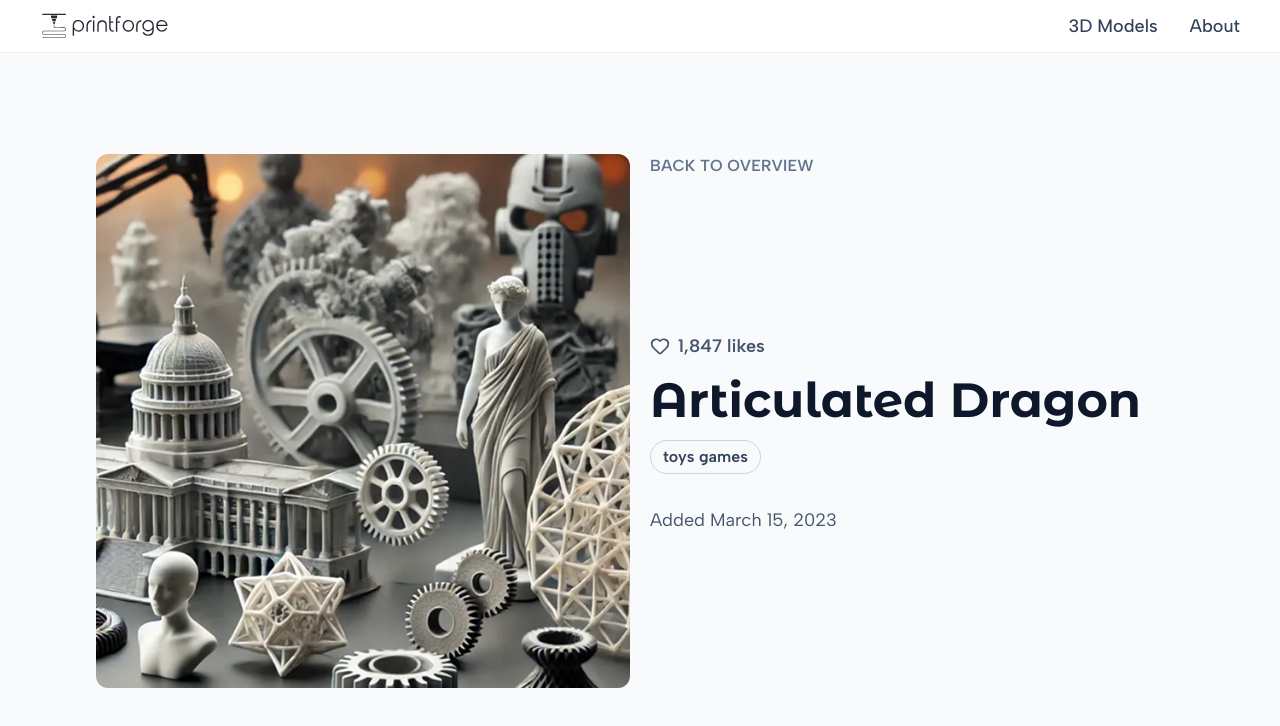
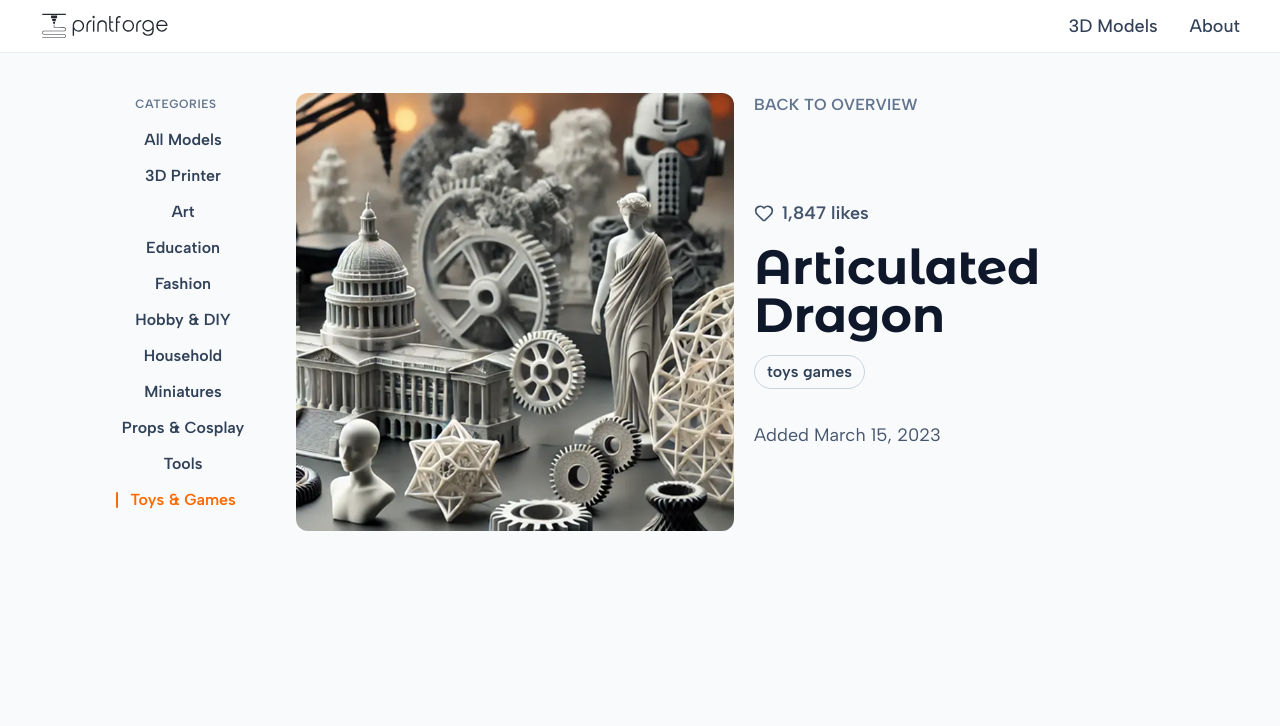
Before and after one commit to Kirubel-Te/Next3DProject, a Next.js app: page /3d-models/1 in a window 1280 px wide. Shown: the top 726 px of the page. Built offline with nearby package versions, Linux system fonts and the light colour scheme; a web font is replaced by a local one.

Commit message:
house keeping edits commited

```diff
--- a/app/3d-models/[id]/page.tsx
+++ b/app/3d-models/[id]/page.tsx
@@ -4,6 +4,7 @@ import React from 'react'
 import { Heart } from 'lucide-react'
 import type { ModelDetailPageProps } from '../../types'
 import { getModelById } from '@/app/lib/models'
+import CategoryNav from '../CategoryNav'
 
 const page = async ({ params }: ModelDetailPageProps) => {
     const id = await params.then(p => p.id)
@@ -21,14 +22,19 @@ const page = async ({ params }: ModelDetailPageProps) => {
     : 'Uncategorized'
 
   return (
-    <div className="bg-slate-50 flex flex-col justify-center items-center w-full min-h-[calc(100dvh-64px)]">
-      <div className='w-[85%] mx-auto py-10 grid grid-cols-1 md:grid-cols-2 gap-5'>
+    <div className="min-h-[calc(100dvh-64px)] bg-slate-50">
+      <div className="mx-auto flex max-w-[90%] flex-col gap-8 px-6 py-10">
+        <CategoryNav activeSlug={model?.category} variant="mobile" />
+        <div className="flex flex-col gap-8 lg:flex-row">
+          <CategoryNav activeSlug={model?.category} variant="sidebar" />
+          <div className="flex min-w-0 flex-1 flex-col gap-6 lg:flex-[1_1_0%]">
+            <div className="grid grid-cols-1 gap-5 md:grid-cols-2">
               <div>
                 <Image
-            src = '/hero-image 1.png'
-            alt = 'Model Image'
-            width = {600}
-            height = {400}
+                  src='/hero-image 1.png'
+                  alt='Model Image'
+                  width={600}
+                  height={400}
                   className='rounded-xl'
                 />
               </div>
@@ -54,8 +60,11 @@ const page = async ({ params }: ModelDetailPageProps) => {
                       {categoryLabel}
                     </span>
                   </div>
-            <div className='flex flex-wrap items-center mt-4 gap-4 text-base text-slate-600 md:text-lg'>
+                  <div className='mt-4 flex flex-wrap items-center gap-4 text-base text-slate-600 md:text-lg'>
                     <span>Added {addedDate}</span>
+                  </div>
+                </div>
+              </div>
             </div>
           </div>
         </div>
--- a/app/3d-models/category/[categoryName]/page.tsx
+++ b/app/3d-models/category/[categoryName]/page.tsx
@@ -7,7 +7,7 @@ const page = async({params}:CategoryPageProps) => {
     const { categoryName } = await params
     const models = getCategoryBySlug(categoryName)
   return (
-    <div className="min-h-screen bg-slate-50">
+    <div className="min-h-[calc(100dvh-64px)] bg-slate-50">
       <div className="mx-auto flex max-w-[90%] flex-col gap-8 px-6 py-10">
         <CategoryNav activeSlug={categoryName} variant="mobile" />
         <div className="flex flex-col gap-8 lg:flex-row">
```
Lines whose indentation alone changed are shown as unchanged.
